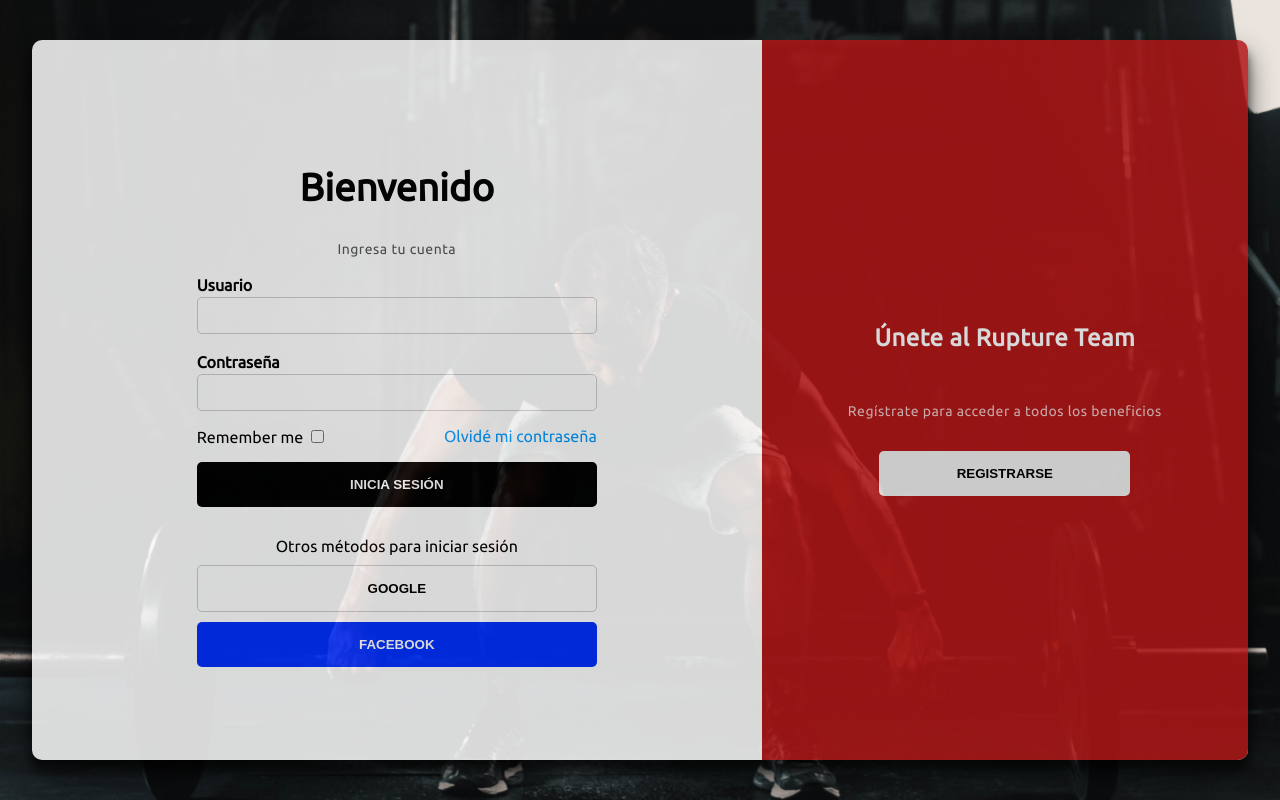
After one commit to AtomRupture/proyecto_rupture, a PHP site: page /login.html in a window 1280 px wide. The commit adds this page. Run offline with PHP 8.4, Linux system fonts and the light colour scheme.

Commit message:
Creación formulario de inicio de sesión

```diff
--- a/css/style.css
+++ b/css/style.css
@@ -12,6 +12,7 @@ body {
     -moz-background-size: cover;
     -o-background-size: cover;
     background-size: contain;
+    height: 100vh;
 }
 
 
--- /dev/null
+++ b/css/style_form.css
@@ -0,0 +1,213 @@
+body{
+    background: linear-gradient(0deg, rgba(0, 0, 0, 0.03), rgba(0, 0, 0, 0.03)),url(../img/ricardo-henri-IBlWVIGnXag-unsplash.jpg);
+    background-size: cover;
+    background-repeat: no-repeat;
+    font-family: 'Ubuntu', sans-serif;
+    padding: 0;
+    margin: 0;
+    display: flex;
+    align-items: center;
+    justify-content: center;
+    box-sizing: border-box;
+    height: 100vh;
+}
+
+.form-main{
+    background-color: white;
+    width: 80%;
+    border-radius: 10px;
+    overflow: hidden;
+    height: 90%;
+    display: flex;
+    align-items: center;
+    box-shadow: 0 14px 28px rgba(0, 0, 0, 0.682),
+    0 10px 10px rgba(0, 0, 0, 0.682);
+    opacity: 0.84;
+}
+
+.form-main .login-container{
+    width: 500px;
+    margin: 0 auto;
+}
+
+.form-main .login-container > h2{
+    text-align: center;
+    font-size: 2.4rem;
+}
+
+.form-main .login-container > p,
+.form-main .login-container > span{
+
+    text-align: center;
+    color: #555;
+    font-size: 14px;
+	letter-spacing: 0.5px;
+
+}
+
+.form-main .login-container label{
+    display: block;
+    font-weight: bold;
+    padding: 3px 0;
+}
+
+.form-main .login-container input.input-texto{
+    display: block;
+    width: 100%;
+    box-sizing: border-box;
+    padding: 10px;
+    border: solid 1px #ccc;
+    border-radius: 5px;
+}
+
+.form-main .login-container input.input-texto:focus{
+
+    outline: solid 2px #0099ff;
+
+}
+
+.form-main .login-container .options{
+    display: flex;
+    justify-content: space-between;
+    align-items: center;
+}
+
+.form-main .login-container .options a{
+    color: #0099ff;
+    text-decoration: none;
+}
+
+.form-main .login-container .options a{
+    color: #0099ff;
+    text-decoration: none;
+}
+
+.form-main .login-container .options a:hover{
+    text-decoration: underline;
+}
+
+.form-main .login-container .providers{
+    display: flex;
+    flex-direction: column;
+    gap: 10px;
+    text-align: center;
+    margin-top: 30px;
+}
+
+.btn{
+    border: none;
+    padding: 15px 0;
+    width: 100%;
+    font-weight: bolder;
+    display: block;
+    border-radius: 5px;
+    text-transform: uppercase;
+    cursor: pointer;
+}
+
+.btn.btn-login{
+    background-color: black;
+    color: white;
+}
+
+.btn.btn-login:hover{
+    background-color: #333;
+
+}
+
+.btn.btn-facebook{
+    background-color: #002fff;
+    color: white;
+}
+
+.btn.btn-facebook:hover{
+    background-color: #2600ff;
+}
+
+.btn.btn-google{
+    background-color: white;
+    color: black;
+    border: solid 1px #ccc;
+}
+
+.btn.btn-google:hover{
+    background-color: rgb(240, 235, 235);
+}
+
+.form-main .container-registro{
+    background-color: #b11616;
+    height: 100%;
+    width: 50%;
+    display: flex;
+    align-items: center;
+    text-align: center;
+}
+
+.form-main .container-registro .el-registro{
+    margin: 0px auto;
+
+}
+
+.form-main .container-registro .el-registro > h2{
+
+    text-align: center;
+    color: #ffffff;
+	letter-spacing: 0.5px;
+
+}
+
+.form-main .container-registro .el-registro > p{
+    text-align: center;
+    color: #ffffffc0;
+    font-size: 14px;
+	letter-spacing: 0.5px;
+}
+
+.form-main .container-registro .btn-registrarse{
+
+    border: none;
+    padding: 15px 0;
+    width: 80%;
+    font-weight: bolder;
+    border-radius: 5px;
+    text-transform: uppercase;
+    cursor: pointer;
+
+}
+
+@media screen and (max-width: 1280px){
+    .form-main{
+
+        width: 95%;
+
+    }
+
+    .form-main .login-container{
+
+        width: 400px;
+        margin: 0 auto;
+
+    }
+
+    .form-main .container-registro{
+
+        width: 40%;
+
+    }
+}
+
+@media screen and (max-width:730px){
+
+    .form-main .login-container{
+
+        width: 350px;
+
+    }
+
+    .form-main .container-registro{
+
+        width: 0;
+
+    }
+
+}
--- a/js/app.js
+++ b/js/app.js
@@ -1,4 +1,9 @@
 "use strict";
+
+const enviar_form = () =>{
+    this.location = "login.html";
+}
+
 window.onload=function(){
 
 
--- /dev/null
+++ b/login.html
@@ -0,0 +1,70 @@
+<!DOCTYPE html>
+<html lang="en">
+<head>
+    <meta charset="UTF-8">
+    <meta http-equiv="X-UA-Compatible" content="IE=edge">
+    <meta name="viewport" content="width=device-width, initial-scale=1.0">
+    <link rel="shortcut icon" src="img/short-ico.svg"/>
+    <link href="https://fonts.googleapis.com/css2?family=Ubuntu&display=swap" rel="stylesheet">
+    <link rel="stylesheet" href="css/style_form.css">
+    <title> Iniciar sesión</title>
+</head>
+<body>
+
+    <div class="form-main">
+
+        <div class="login-container">
+
+            <h2>Bienvenido</h2>
+            <p>Ingresa tu cuenta</p>
+
+            <form action="" method="post">
+
+                <p>
+                    <label for="usuario"> Usuario</label>
+                    <input class="input-texto" type="text" name="usuario" id="usuario">
+                </p>
+
+                <p>
+                    <label for="contraseña"> Contraseña</label>
+                    <input class="input-texto" type="text" name="contraseña" id="contraseña">
+                </p>
+
+                <div class="options">
+                    <div>
+                        Remember me <input type="checkbox" name="remember-me" id="remember-me">
+                    </div>
+                    <div>
+                        <a href="#">Olvidé mi contraseña</a>
+                    </div>
+                </div>
+
+                <p>
+                    <input type="submit" name="submit" class="btn btn-login" value="Inicia sesión">
+                </p>
+
+                <div class="providers">
+                    <span> Otros métodos para iniciar sesión</span>
+                    <button class="btn btn-google"> Google</button>
+                    <button class="btn btn-facebook"> Facebook</button>
+                </div>
+
+            </form>
+
+        </div>
+
+        <div class="container-registro">
+            <div class="el-registro">
+            <h2>Únete al Rupture Team</h2> <br>
+            <p>Regístrate para acceder a todos los beneficios</p> <br>
+            <button class="btn-registrarse"> Registrarse</button>
+        </div>
+
+        </div>
+
+    </div>
+
+
+
+</body>
+</html>
```
Also changed, not shown: index.html (+4 -4 lines), img/fondo_registro.jpg (added), img/ricardo-henri-IBlWVIGnXag-unsplash.jpg (added), img/young-woman-weightlifting-muscular-gym-wallpaper-preview.jpg (deleted).
